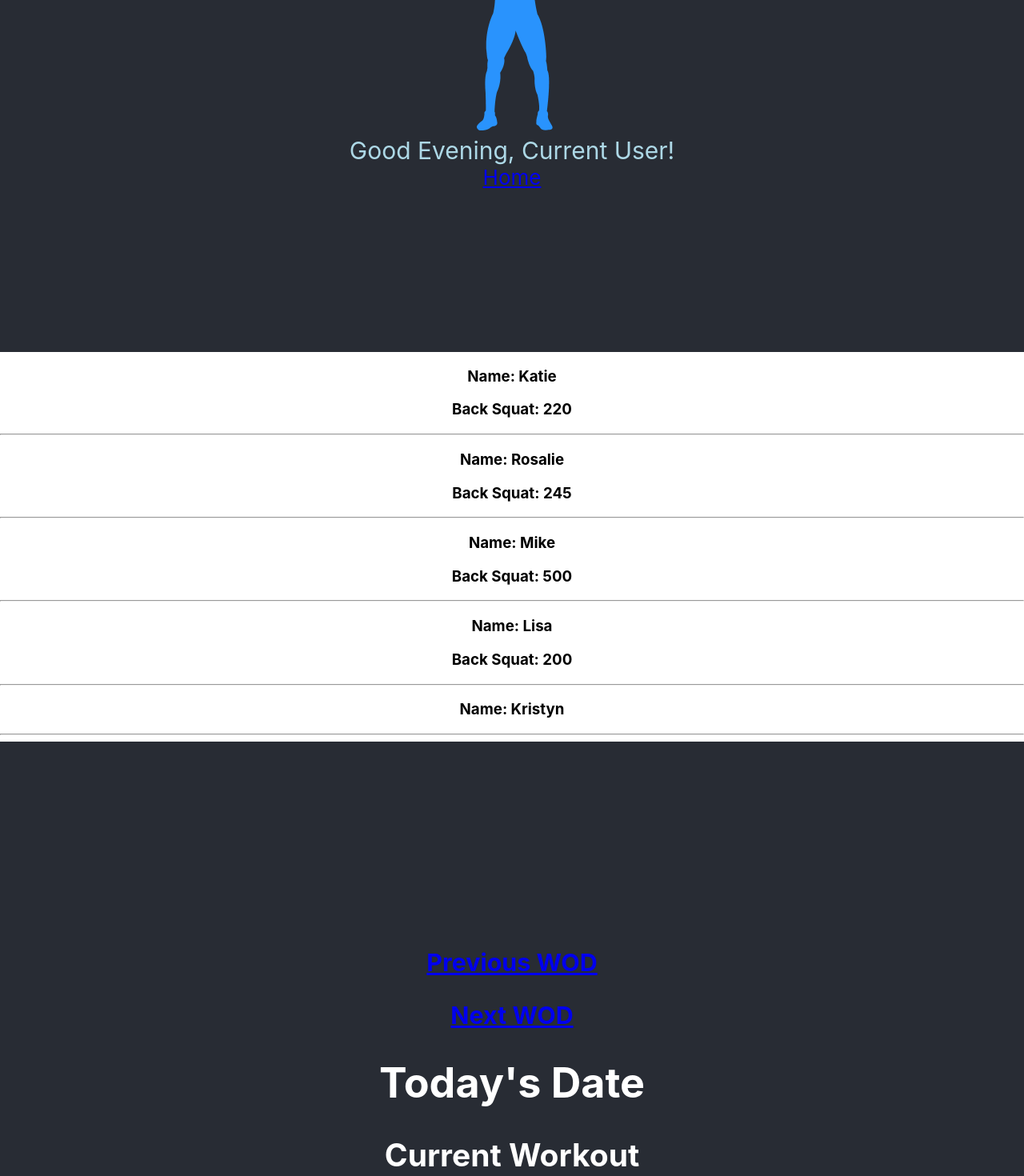
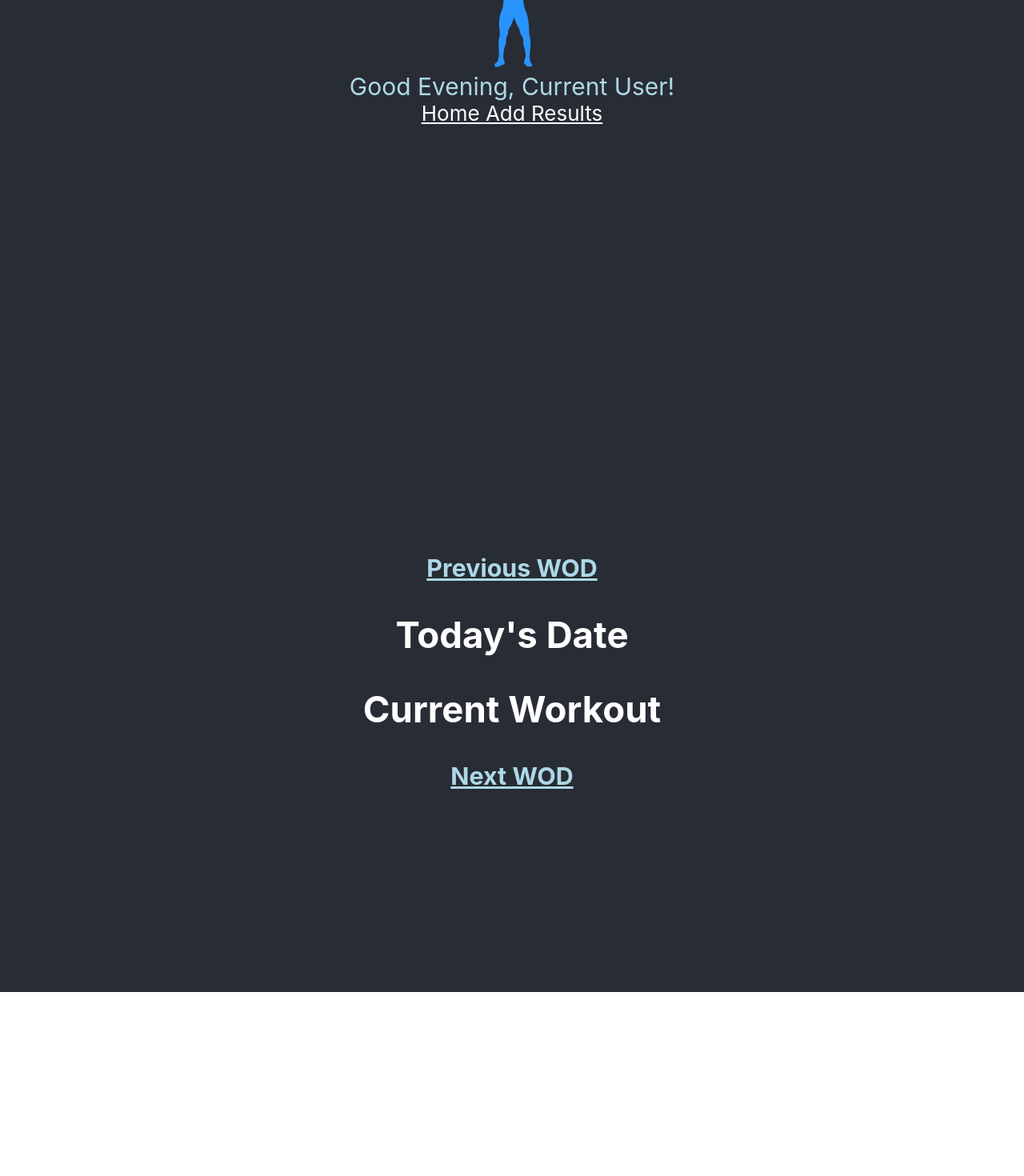
Before and after one commit to KatieWilday/boxwod, a React (Create React App) app: page / in a window 1280 px wide. Shown: the part 360-1830 px from the top of the page at 80% size. After the commit the page ends 1600 px from the top, so only its background shows below. Built offline with nearby package versions, Linux system fonts and the light colour scheme.

Commit message:
updating home page

```diff
--- a/src/App.css
+++ b/src/App.css
@@ -3,15 +3,9 @@
 }
 
 .App-logo {
-  height: 40vmin;
+  height: 20vmin;
   pointer-events: none;
 }
-
-/* @media (prefers-reduced-motion: no-preference) {
-  .App-logo {
-    animation: App-logo-spin infinite 20s linear;
-  }
-} */
 
 .App-header {
   background-color: #282c34;
@@ -27,3 +21,27 @@
 .App-link {
   color: white;
 }
+
+.Nav-link {
+  color: white;
+}
+
+.Nav-links-wrapper{
+  font-size: 18;
+  text-align: 'justify';
+  lineHeight: 30;
+}
+
+.previous-link {
+  color: lightBlue;
+}
+
+.next-link {
+  color: lightBlue;
+}
+
+.results{
+  background-color: #282c34;
+  margin: 0;
+  color: white;
+}
--- a/src/App.js
+++ b/src/App.js
@@ -6,6 +6,7 @@ import Home from './components/Home'
 import Header from './components/Header'
 import membersData from './membersData'
 import Member from './components/Member'
+import Results from './components/Results'
 
 function App() {
   const memberComponents = membersData.map(member => <Member key={member.id} memberFirstName={member.memberFirstName} backSquat={member.backSquat}/>)
@@ -14,9 +15,8 @@ function App() {
     <Router>
       <div className="App">
         <Header />
-        {memberComponents}
         <Route exact path="/" component={Home} />
-
+        <Route path="/addResults" component={Results} />
       </div>
     </Router>
 
--- a/src/components/Header.js
+++ b/src/components/Header.js
@@ -25,14 +25,14 @@ class Header extends React.Component {
     }
 
     return (
-        <div className="container-fluid App-header">
+        <div className="App-header">
           <div className="row">
             <img src={lifter} className="App-logo" alt="logo" />
           </div>
           <div className="row">
             <header className="navbar" style={styles}>Good {` ${timeOfDay},`} Current User!</header>
           </div>
-          <NavBar className=""/>
+          <NavBar className="navbar"/>
         </div>
     )
   }
--- a/src/components/Home.js
+++ b/src/components/Home.js
@@ -4,11 +4,11 @@ import NavBar from './NavBar'
 
 export default () =>
     <div class='Hcontainer-fluid App-header'>
-        <div class='Home-header'>
-          <h3><Link to = '/previous_wod' className = 'previous-link' activeClassName = 'Active-link'>Previous WOD</Link></h3>
-          <h3><Link to = '/next_wod' className = 'next-link' activeClassName = 'Active-link'>Next WOD</Link></h3>
-          <h1>Today's Date</h1>
-            <h2>Current Workout</h2>
+        <div class='App-header'>
+          <h3><Link to = '/previous_wod' className = 'previous-link' activeClassName = 'Active-link'>Previous WOD</Link>
+          <h2>Today's Date</h2>
+          <h2>Current Workout</h2>
+          <Link to = '/next_wod' className = 'next-link' activeClassName = 'Active-link'>Next WOD</Link></h3>
         </div>
           <div class='Home-body'>
           </div>
--- a/src/components/NavBar.js
+++ b/src/components/NavBar.js
@@ -7,7 +7,8 @@ class NavBar extends React.Component {
     return (
       <div className = 'Nav-wrapper'>
           <div className = 'Nav-links-wrapper'>
-              <Link to = '/' className = 'Nav-link' activeClassName = 'Active-link'>Home</Link>
+              <Link to = '/' className = 'Nav-link' activeClassName = 'Active-link'> Home </Link>
+              <Link to ='/addResults' className='Nav-link'> Add Results </Link>
           </div>
       </div>
     )
--- /dev/null
+++ b/src/components/Results.js
@@ -0,0 +1,12 @@
+import React from "react"
+
+class Results extends React.Component {
+  render() {
+    return (
+      <div className='results'>
+        <h1>Add your results:</h1>
+      </div>
+    )
+  }
+}
+export default Results
```
